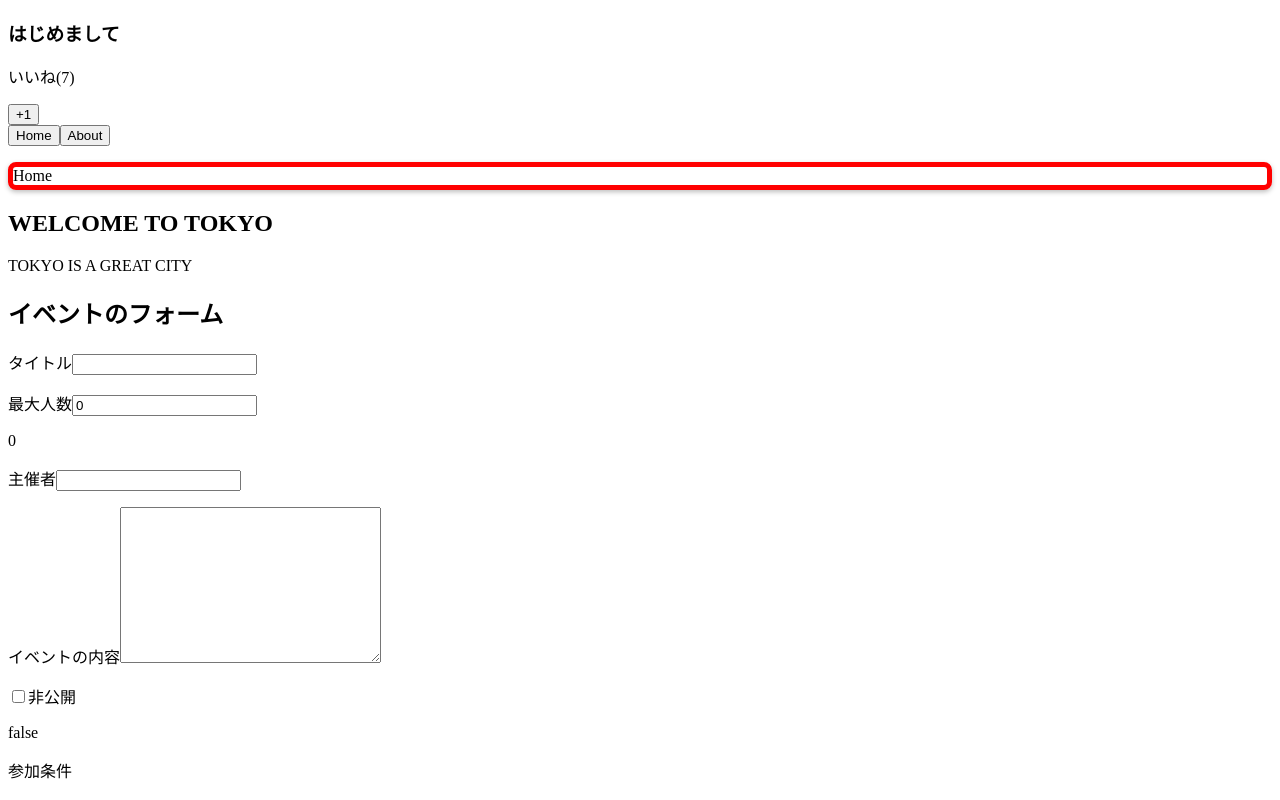
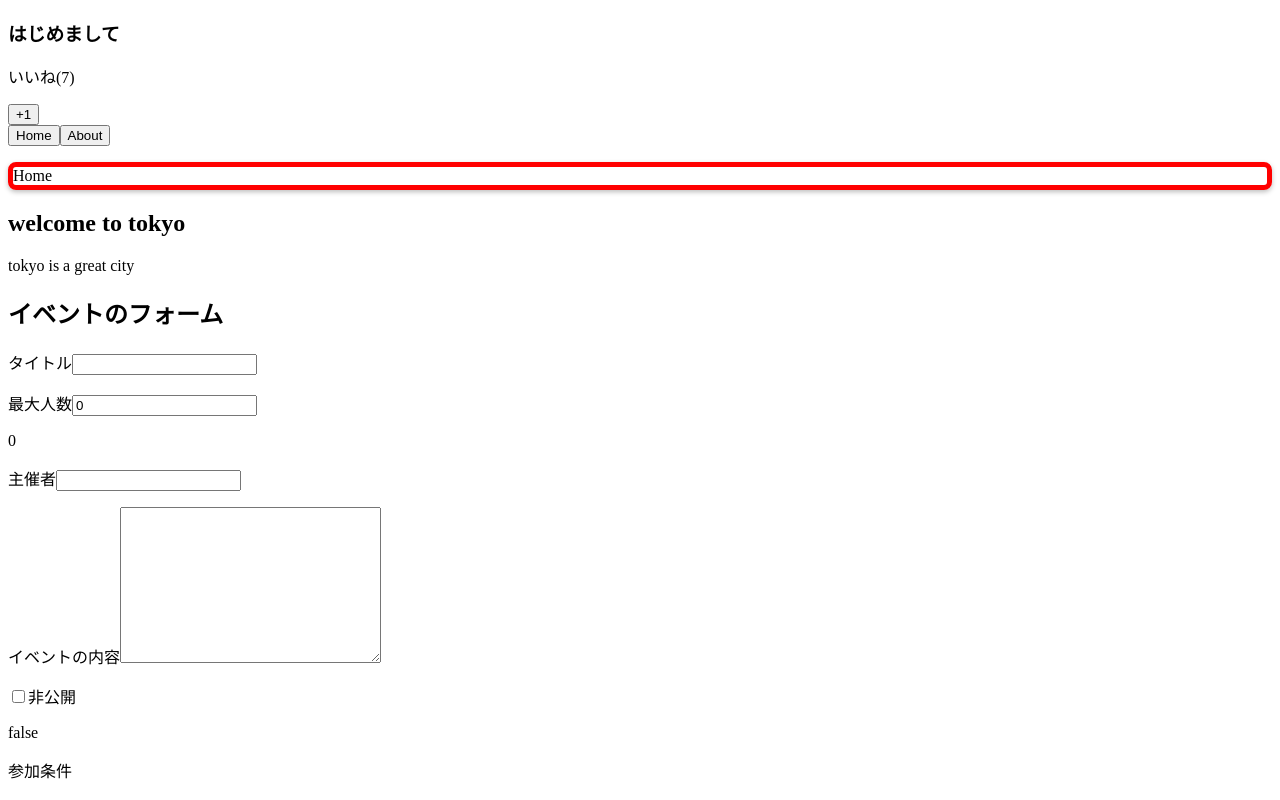
Before and after one commit to TT-35-19/vue_part4, a Vue app in the folder vue_part4/: page / in a window 1280 px wide. Shown: the top 800 px of the page. Built offline with nearby package versions, Linux system fonts and the light colour scheme.

Commit message:
複数のフィルタ関数を連結させる

```diff
--- a/vue_part4/src/components/Home.vue
+++ b/vue_part4/src/components/Home.vue
@@ -1,8 +1,8 @@
 <template>
   <div>
     <p v-border:solid.round.shadow="{width: '5px', color: 'red'}">Home</p>
-    <h2>{{ title | upperCase }}</h2>
-    <p>{{ subTitle | upperCase }}</p>
+    <h2>{{ title | upperCase | lowerCase }}</h2>
+    <p>{{ subTitle | lowerCase }}</p>
   </div>
 </template>
 
@@ -14,6 +14,11 @@
       title: "Welcome to Tokyo",
       subTitle: "Tokyo is a great city"
     };
+  },
+  filters: {
+    lowerCase(value) {
+      return value.toLowerCase();
+    }
   },
   directives: {
     border(el, binding) {
```
